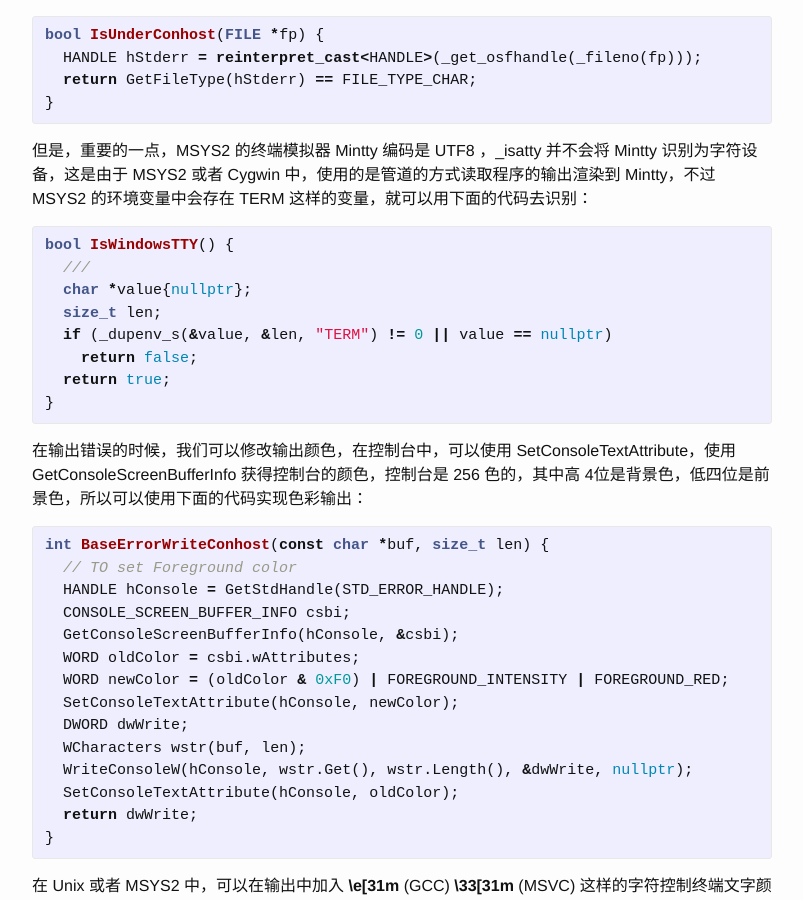
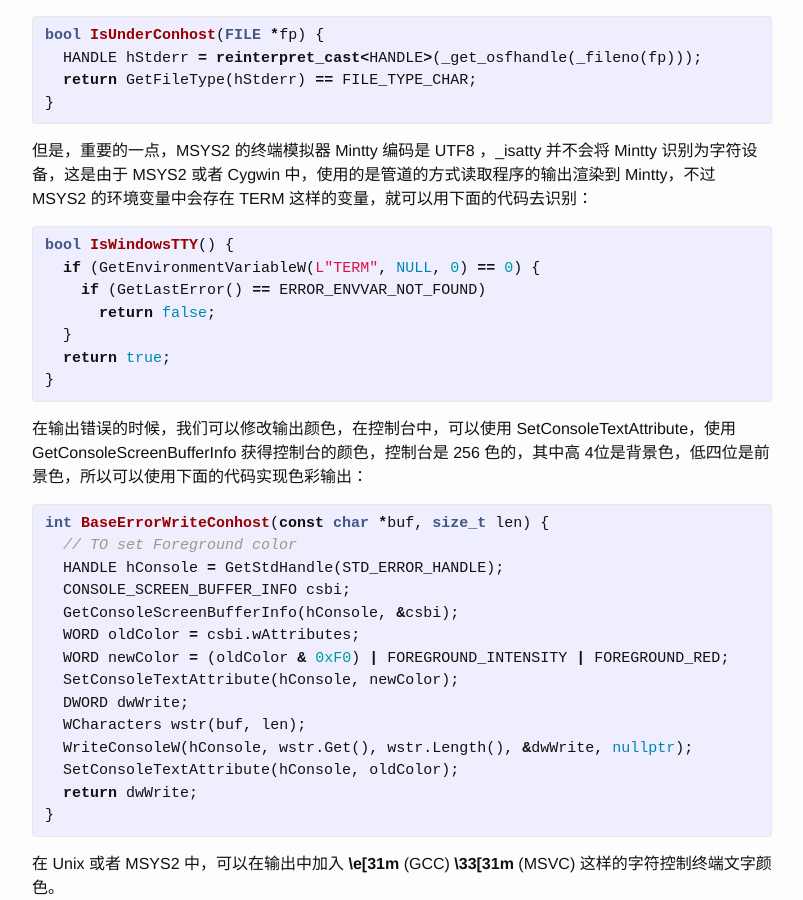
Before and after one commit to fcharlie/fcharlie.github.io, a Jekyll site: the page built from _posts/2016-08-12-Git-Analyze.md, in a window 1280 px wide and 900 px high, scrolled down 10081 px. Shown: the whole window, without its empty margins (238-1041 px from the left). Built offline with Jekyll 4.4.1, drawn with Linux system fonts in a browser that asks for light colours.

Commit message:
Document Update

```diff
--- a/_posts/2016-08-12-Git-Analyze.md
+++ b/_posts/2016-08-12-Git-Analyze.md
@@ -459,11 +459,10 @@ MSYS2 或者 Cygwin 中，使用的是管道的方式读取程序的输出渲染
 
 {% highlight c++ %}
 bool IsWindowsTTY() {
-  ///
-  char *value{nullptr};
-  size_t len;
-  if (_dupenv_s(&value, &len, "TERM") != 0 || value == nullptr)
-    return false;
+  if (GetEnvironmentVariableW(L"TERM", NULL, 0) == 0) {
+    if (GetLastError() == ERROR_ENVVAR_NOT_FOUND)
+      return false;
+  }
   return true;
 }
 {% endhighlight %}
```
